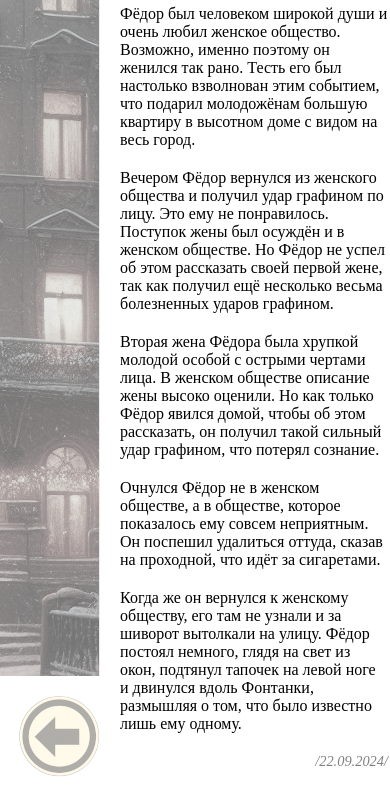
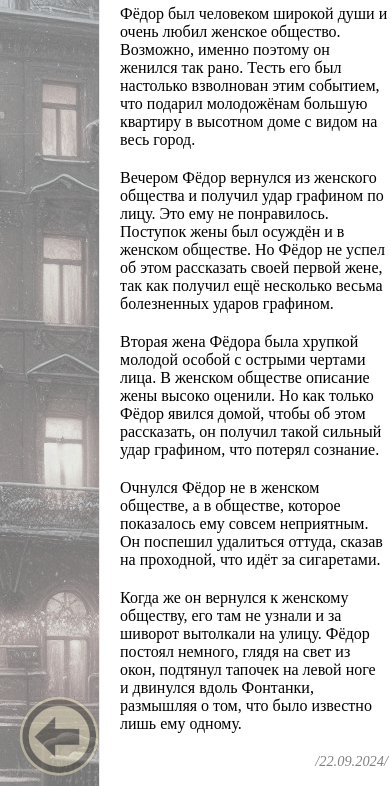
Before and after one commit to himmih/harms, a plain HTML site: page index7.html in a window 390 px wide. Shown: the part 58-844 px from the top of the page. Drawn offline with Linux system fonts and the light colour scheme; no server answers.

Commit message:
fix higth

```diff
--- a/index7.html
+++ b/index7.html
@@ -90,7 +90,7 @@
             }
             .image {
                 width: 100px; /* Keep fixed width */
-                height: 734px; /* Keep fixed height */
+                height: 1024; /* Keep fixed height */
             }
             .text {
                 max-width: 100%;
```
